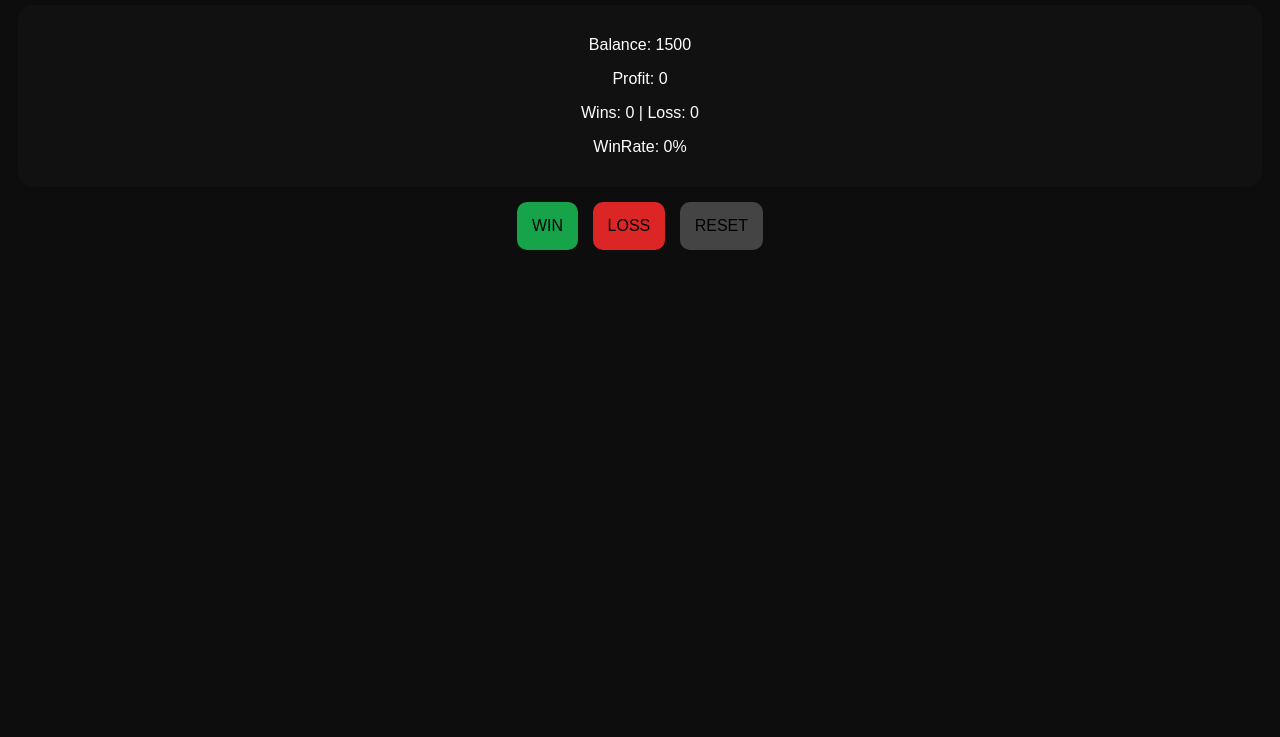
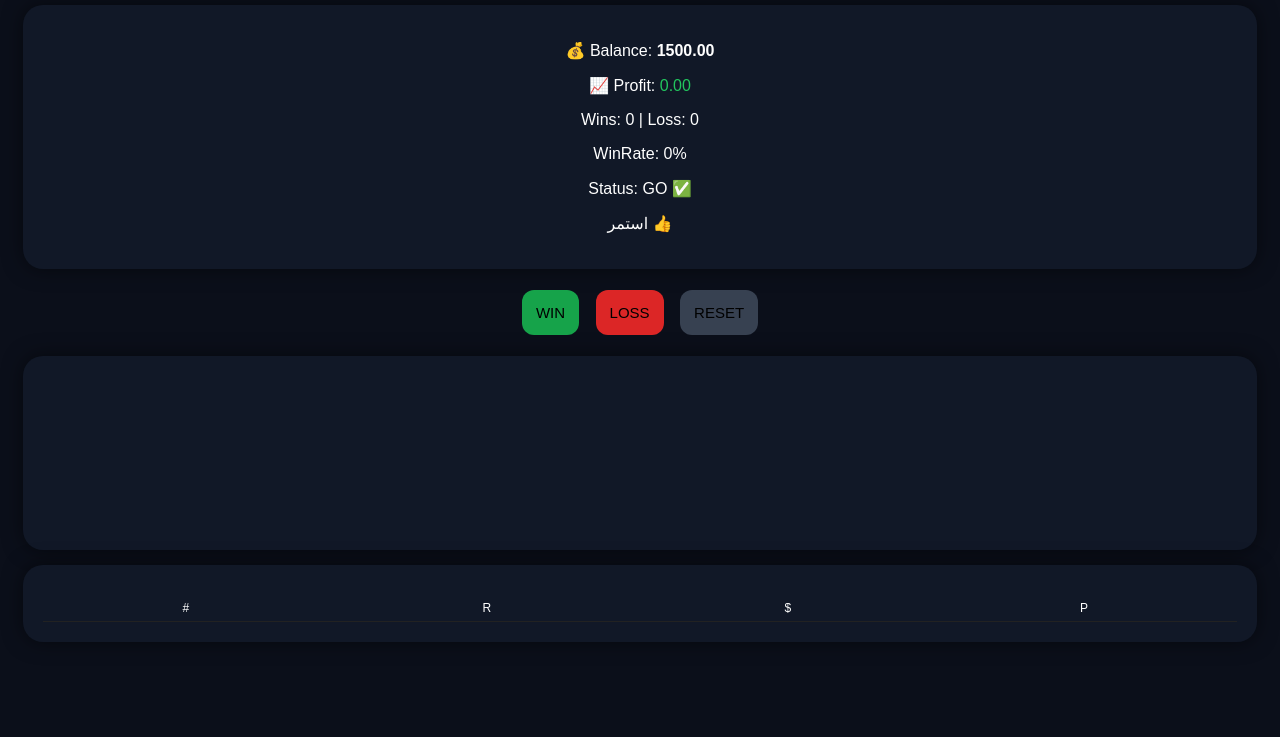
Before and after one commit to wldgd12/trading-lab, a plain HTML site: page index.html in a window 1280 px wide. Shown: the part 63-800 px from the top of the page. Drawn offline with Linux system fonts and the light colour scheme.

Commit message:
Update index.html for Trading Lab PRO

```diff
--- a/index.html
+++ b/index.html
@@ -2,96 +2,207 @@
 <html>
 <head>
 <meta name="viewport" content="width=device-width, initial-scale=1.0">
-<title>Trading Lab</title>
+<title>Trading Lab PRO</title>
 
 <style>
-body {
-  background:#0d0d0d;
-  color:white;
+body{
+  background:#0b0f1a;
+  color:#fff;
+  font-family:Arial;
   text-align:center;
-  font-family:Arial;
 }
-button {
-  padding:15px;
-  margin:5px;
+
+.card{
+  background:#111827;
+  margin:15px;
+  padding:20px;
+  border-radius:20px;
+  box-shadow:0 0 20px rgba(0,0,0,0.5);
+}
+
+h2{
+  margin-top:20px;
+}
+
+button{
+  padding:14px;
+  margin:6px;
   border:none;
-  border-radius:10px;
-  font-size:16px;
+  border-radius:12px;
+  font-size:15px;
 }
-.win {background:#16a34a}
-.loss {background:#dc2626}
-.reset {background:#444}
-.box {
-  margin:10px;
-  padding:15px;
-  background:#111;
-  border-radius:15px;
+
+.win{background:#16a34a}
+.loss{background:#dc2626}
+.reset{background:#374151}
+
+table{
+  width:100%;
+  margin-top:10px;
+  border-collapse:collapse;
 }
+
+td{
+  border-bottom:1px solid #222;
+  padding:6px;
+  font-size:12px;
+}
+
+.green{color:#22c55e}
+.red{color:#ef4444}
 </style>
 </head>
 
 <body>
 
-<h2>🚀 Trading Lab</h2>
+<h2>🚀 Trading Lab PRO</h2>
 
-<div class="box">
+<div class="card">
 <p id="balance"></p>
 <p id="profit"></p>
 <p id="stats"></p>
 <p id="winrate"></p>
+<p id="status"></p>
+<p id="advice"></p>
 </div>
 
 <button class="win" onclick="trade('W')">WIN</button>
 <button class="loss" onclick="trade('L')">LOSS</button>
 <button class="reset" onclick="reset()">RESET</button>
 
+<div class="card">
+<canvas id="chart" height="150"></canvas>
+</div>
+
+<div class="card">
+<table id="log"></table>
+</div>
+
 <script>
 
-let data = JSON.parse(localStorage.getItem("app_data")) || {
+// ===== DATA =====
+let data = JSON.parse(localStorage.getItem("pro_data")) || {
   balance:1500,
   start:1500,
   wins:0,
   loss:0,
-  step:0
+  step:0,
+  trades:[]
 }
 
+// ===== MARTINGALE =====
 function entry(){
   return data.step==0?12:data.step==1?18:24
 }
 
+// ===== SAVE =====
 function save(){
-  localStorage.setItem("app_data", JSON.stringify(data))
+  localStorage.setItem("pro_data", JSON.stringify(data))
 }
 
+// ===== UPDATE =====
 function update(){
+
   let total = data.wins + data.loss
   let wr = total>0 ? ((data.wins/total)*100).toFixed(1) : 0
+  let pnl = (data.balance - data.start).toFixed(2)
 
-  document.getElementById("balance").innerText = "Balance: "+data.balance
-  document.getElementById("profit").innerText = "Profit: "+(data.balance-data.start)
-  document.getElementById("stats").innerText = "Wins: "+data.wins+" | Loss: "+data.loss
-  document.getElementById("winrate").innerText = "WinRate: "+wr+"%"
+  document.getElementById("balance").innerHTML =
+    "💰 Balance: <b>"+data.balance.toFixed(2)+"</b>"
+
+  document.getElementById("profit").innerHTML =
+    "📈 Profit: <span class='"+(pnl>=0?"green":"red")+"'>"+pnl+"</span>"
+
+  document.getElementById("stats").innerText =
+    "Wins: "+data.wins+" | Loss: "+data.loss
+
+  document.getElementById("winrate").innerText =
+    "WinRate: "+wr+"%"
+
+  let status="GO ✅"
+  let advice="استمر 👍"
+
+  if(pnl <= -30){
+    status="STOP 🚫"
+    advice="وقف فورًا"
+  }
+  else if(wr < 50 && total>5){
+    advice="⚠️ دخولك ضعيف"
+  }
+
+  document.getElementById("status").innerText="Status: "+status
+  document.getElementById("advice").innerText=advice
+
+  // ===== TABLE =====
+  let log = document.getElementById("log")
+  log.innerHTML="<tr><td>#</td><td>R</td><td>$</td><td>P</td></tr>"
+
+  data.trades.slice(-10).forEach((t,i)=>{
+    log.innerHTML +=
+    "<tr><td>"+(i+1)+"</td><td>"+t.r+"</td><td>"+t.e+"</td><td>"+t.p+"</td></tr>"
+  })
+
+  drawChart()
 }
 
+// ===== CHART =====
+function drawChart(){
+  let c = document.getElementById("chart")
+  let ctx = c.getContext("2d")
+
+  ctx.clearRect(0,0,c.width,c.height)
+
+  ctx.strokeStyle="#22c55e"
+  ctx.beginPath()
+
+  let bal=data.start
+  let stepTemp=0
+
+  data.trades.forEach((t,i)=>{
+    let e=stepTemp==0?12:stepTemp==1?18:24
+
+    if(t.r=="W"){bal+=e*0.8;stepTemp=0}
+    else{bal-=e;stepTemp++}
+
+    let x=i*(c.width/(data.trades.length||1))
+    let y=c.height-(bal-1400)
+
+    if(i==0) ctx.moveTo(x,y)
+    else ctx.lineTo(x,y)
+  })
+
+  ctx.stroke()
+}
+
+// ===== TRADE =====
 function trade(type){
+
+  let grade = prompt("التقييم A / B / C","A") || "A"
+
   let e = entry()
+  let p = 0
 
   if(type=="W"){
-    data.balance += e*0.8
+    p = e*0.8
+    data.balance = Number((data.balance + p).toFixed(2))
     data.wins++
-    data.step=0
+    data.step = 0
   } else {
-    data.balance -= e
+    p = -e
+    data.balance = Number((data.balance - e).toFixed(2))
     data.loss++
     data.step++
   }
+
+  data.trades.push({r:type,e:e,p:p,g:grade})
 
   save()
   update()
 }
 
+// ===== RESET =====
 function reset(){
-  data = {balance:1500,start:1500,wins:0,loss:0,step:0}
+  data = {balance:1500,start:1500,wins:0,loss:0,step:0,trades:[]}
   save()
   update()
 }
```
